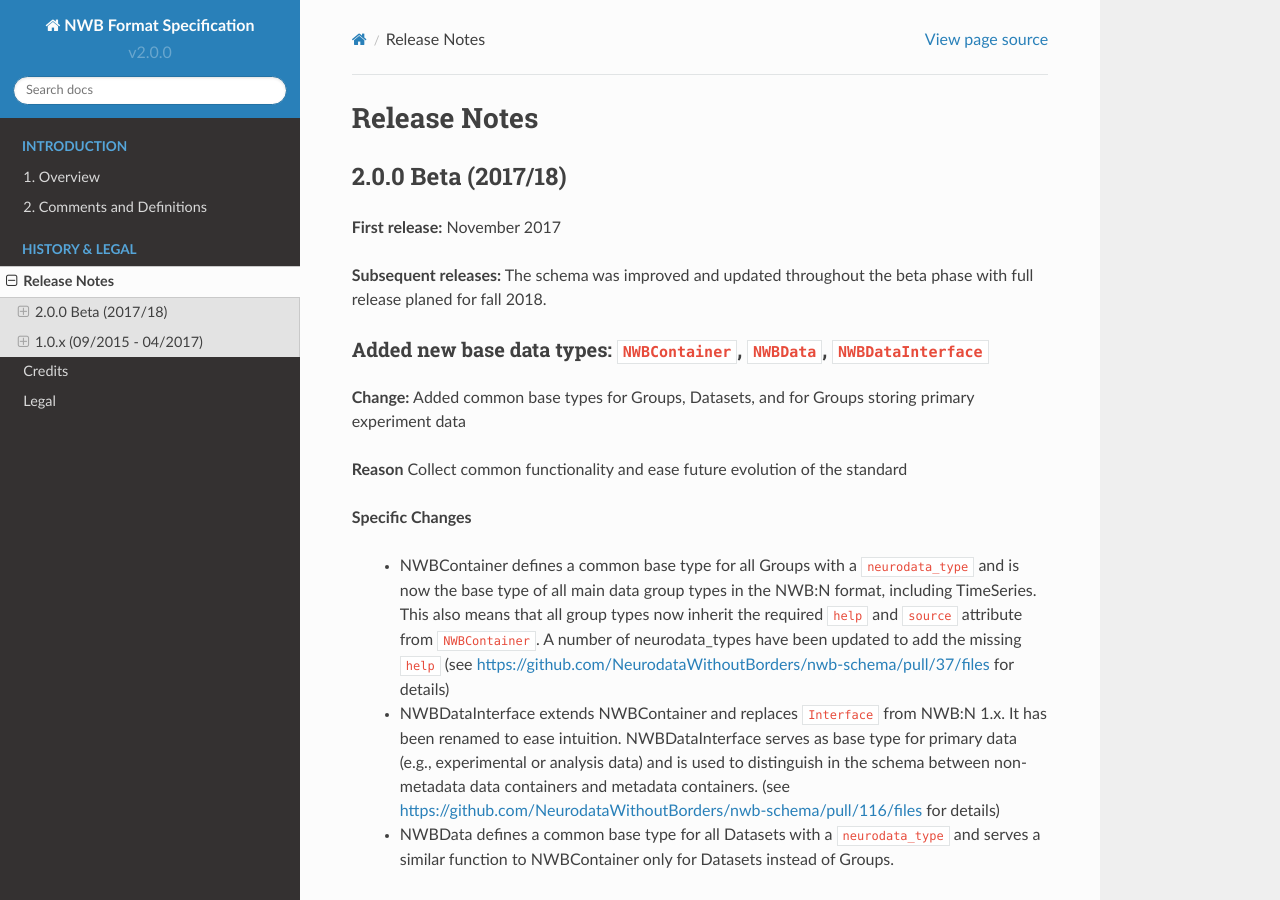
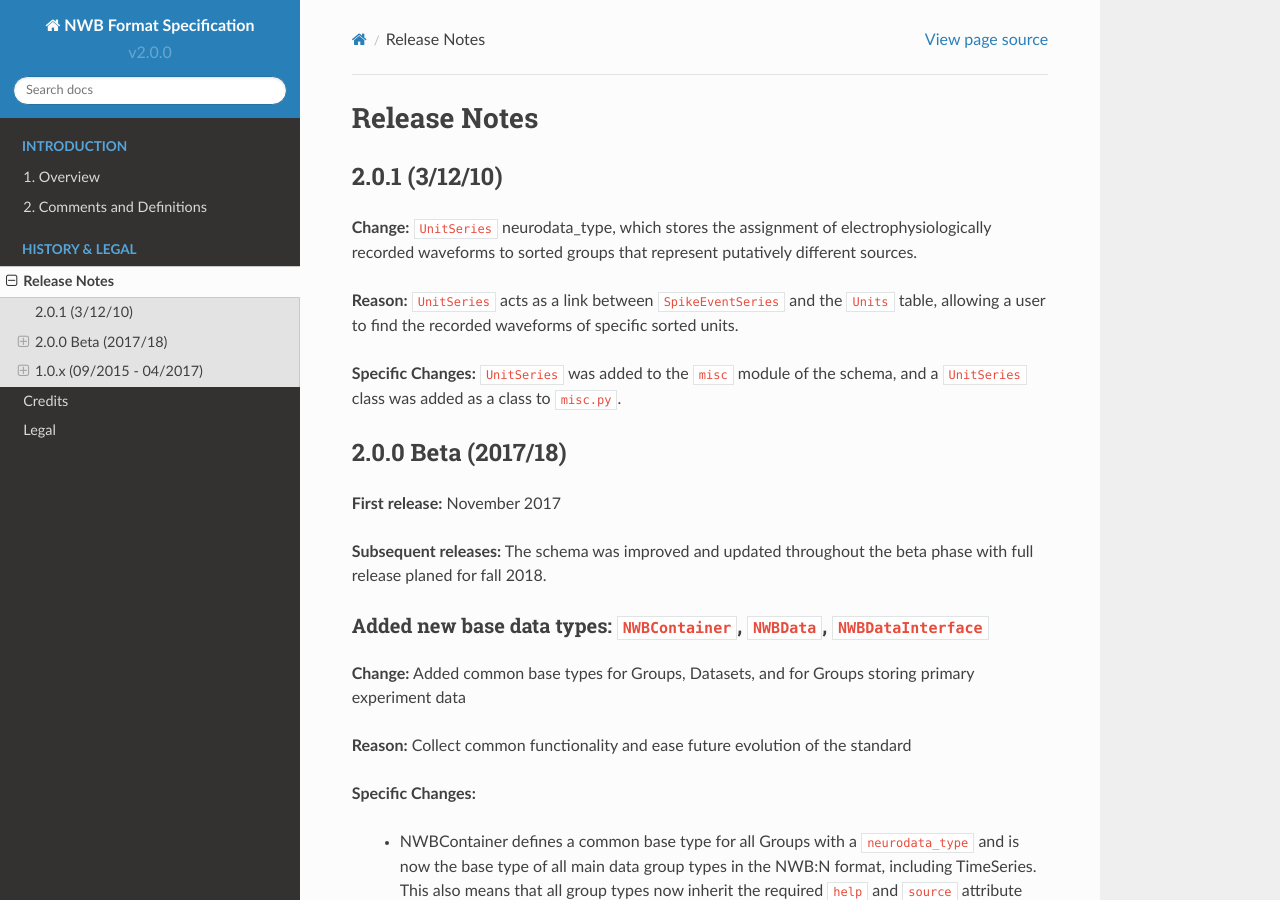
Before and after one commit to NeurodataWithoutBorders/nwb-schema, a Sphinx documentation site: the page built from docs/format/source/format_release_notes.rst, in a window 1280 px wide and 900 px high. Built offline with Sphinx 7.4.7 and the Read the Docs theme 2.0.0, drawn with Linux system fonts in a browser that asks for light colours.

Commit message:
add notes on UnitSeries

```diff
--- a/docs/format/source/format_release_notes.rst
+++ b/docs/format/source/format_release_notes.rst
@@ -1,5 +1,17 @@
 Release Notes
 =============
+
+
+2.0.1 (3/12/10)
+--------------------
+**Change:** ``UnitSeries`` neurodata_type, which stores the assignment of electrophysiologically recorded waveforms to sorted groups that
+represent putatively different sources.
+
+**Reason:**  ``UnitSeries`` acts as a link between ``SpikeEventSeries`` and the ``Units`` table, allowing a user to
+find the recorded waveforms of specific sorted units.
+
+**Specific Changes:** ``UnitSeries`` was added to the ``misc`` module of the schema, and a ``UnitSeries`` class was
+added as a class to ``misc.py``.
 
 2.0.0 Beta (2017/18)
 --------------------
@@ -13,9 +25,9 @@ Added new base data types: ``NWBContainer``, ``NWBData``, ``NWBDataInterface``
 
 **Change:** Added common base types for Groups, Datasets, and for Groups storing primary experiment data
 
-**Reason** Collect common functionality and ease future evolution of the standard
+**Reason:** Collect common functionality and ease future evolution of the standard
 
-**Specific Changes**
+**Specific Changes:**
 
     * :ref:`NWBContainer <sec-NWBContainer>` defines a common base type for all Groups with a ``neurodata_type`` and
       is now the base type of all main data group types in the NWB:N format,
```
